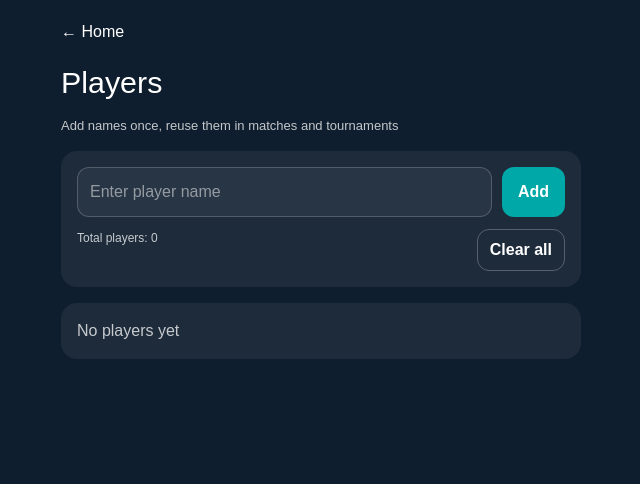
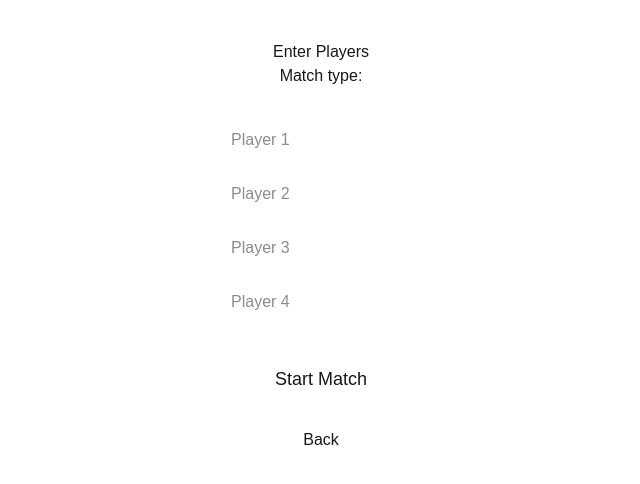
Before and after one commit to DavidBSA/easypadel-score, a Next.js app: page /players in a window 1280 px wide. Shown: the top 484 px of the page, without its empty margins (319-959 px from the left). Built offline with nearby package versions, Linux system fonts and the light colour scheme.

Commit message:
Home screen + player setup flow

```diff
--- a/app/page.tsx
+++ b/app/page.tsx
@@ -1,103 +1,53 @@
-import Link from "next/link";
+"use client";
 
-const NAVY = "#0F1E2E";
-const TEAL = "#00A8A8";
-const WHITE = "#FFFFFF";
+import { useRouter } from "next/navigation";
 
 export default function Home() {
+  const router = useRouter();
+
   return (
-    <main
-      style={{
-        minHeight: "100vh",
-        background: NAVY,
-        color: WHITE,
-        fontFamily: "Arial",
-        display: "flex",
-        justifyContent: "center",
-        padding: 20,
-      }}
-    >
-      <div
-        style={{
-          width: "100%",
-          maxWidth: 360,
-          display: "flex",
-          flexDirection: "column",
-          alignItems: "center",
-          justifyContent: "center",
-          textAlign: "center",
-          gap: 14,
-        }}
-      >
-        <div
+    <main style={{ textAlign: "center", padding: "40px" }}>
+      <h1>Easy Padel Score</h1>
+
+      <div style={{ marginTop: "40px" }}>
+
+        <button
           style={{
-            width: 76,
-            height: 76,
-            borderRadius: 18,
-            border: "1px solid rgba(255,255,255,0.18)",
-            background: "rgba(255,255,255,0.06)",
-            display: "flex",
-            alignItems: "center",
-            justifyContent: "center",
-            fontWeight: 900,
-            letterSpacing: 1,
+            display: "block",
+            margin: "10px auto",
+            padding: "15px 30px",
+            fontSize: "18px",
           }}
+          onClick={() => router.push("/players?mode=standard")}
         >
-          EPS
-        </div>
+          Start Standard Match
+        </button>
 
-        <h1 style={{ fontSize: "2.2rem", margin: 0, fontWeight: 900 }}>
-          Easy Padel Score
-        </h1>
+        <button
+          style={{
+            display: "block",
+            margin: "10px auto",
+            padding: "15px 30px",
+            fontSize: "18px",
+          }}
+          onClick={() => router.push("/players?mode=mixed")}
+        >
+          Start Mixed Americano
+        </button>
 
-        <div style={{ opacity: 0.78, fontSize: 13, marginBottom: 10 }}>
-          Simple scoring for matches and tournaments
-        </div>
+        <button
+          style={{
+            display: "block",
+            margin: "10px auto",
+            padding: "15px 30px",
+            fontSize: "18px",
+          }}
+          onClick={() => router.push("/players?mode=team")}
+        >
+          Start Team Americano
+        </button>
 
-        <div style={{ width: "100%", display: "grid", gap: 12 }}>
-          <Link href="/match/setup" style={primaryLink}>
-            Standard Match
-          </Link>
-
-          <Link href="/americano/mixed" style={secondaryLink}>
-            Mixed Americano
-          </Link>
-
-          <Link href="/americano/team" style={secondaryLink}>
-            Team Americano
-          </Link>
-        </div>
-
-        <div style={{ opacity: 0.6, fontSize: 12, marginTop: 10 }}>
-          Next up, Americano generator and standings
-        </div>
       </div>
     </main>
   );
 }
-
-const primaryLink: React.CSSProperties = {
-  padding: "16px 18px",
-  fontSize: 17,
-  borderRadius: 14,
-  border: "none",
-  background: TEAL,
-  color: WHITE,
-  cursor: "pointer",
-  fontWeight: 900,
-  textDecoration: "none",
-  display: "block",
-};
-
-const secondaryLink: React.CSSProperties = {
-  padding: "14px 18px",
-  fontSize: 16,
-  borderRadius: 14,
-  border: "1px solid rgba(255,255,255,0.25)",
-  background: "transparent",
-  color: WHITE,
-  cursor: "pointer",
-  fontWeight: 900,
-  textDecoration: "none",
-  display: "block",
-};
--- a/app/players/page.tsx
+++ b/app/players/page.tsx
@@ -1,205 +1,77 @@
 "use client";
 
-import { useEffect, useMemo, useState } from "react";
-import Link from "next/link";
-
-const NAVY = "#0F1E2E";
-const TEAL = "#00A8A8";
-const WHITE = "#FFFFFF";
-
-const POOL_KEY = "eps_player_pool_v1";
-
-function cleanName(s: string) {
-  return s.replace(/\s+/g, " ").trim();
-}
-
-function loadPool(): string[] {
-  if (typeof window === "undefined") return [];
-  try {
-    const raw = localStorage.getItem(POOL_KEY);
-    if (!raw) return [];
-    const parsed = JSON.parse(raw) as unknown;
-    if (!Array.isArray(parsed)) return [];
-    return parsed.filter((x) => typeof x === "string").map(cleanName).filter(Boolean);
-  } catch {
-    return [];
-  }
-}
-
-function savePool(pool: string[]) {
-  if (typeof window === "undefined") return;
-  localStorage.setItem(POOL_KEY, JSON.stringify(pool));
-}
+import { useState } from "react";
+import { useRouter, useSearchParams } from "next/navigation";
 
 export default function PlayersPage() {
-  const [pool, setPool] = useState<string[]>([]);
-  const [name, setName] = useState("");
+  const router = useRouter();
+  const searchParams = useSearchParams();
 
-  useEffect(() => {
-    setPool(loadPool());
-  }, []);
+  const mode = searchParams.get("mode");
 
-  const sorted = useMemo(() => {
-    const unique = Array.from(new Set(pool.map(cleanName).filter(Boolean)));
-    unique.sort((a, b) => a.localeCompare(b));
-    return unique;
-  }, [pool]);
+  const [players, setPlayers] = useState([
+    "",
+    "",
+    "",
+    ""
+  ]);
 
-  function addPlayer() {
-    const n = cleanName(name);
-    if (!n) return;
-    const next = Array.from(new Set([...pool, n]));
-    setPool(next);
-    savePool(next);
-    setName("");
+  function updatePlayer(index: number, value: string) {
+    const updated = [...players];
+    updated[index] = value;
+    setPlayers(updated);
   }
 
-  function removePlayer(n: string) {
-    const next = pool.filter((x) => x !== n);
-    setPool(next);
-    savePool(next);
-  }
-
-  function clearAll() {
-    setPool([]);
-    savePool([]);
+  function startMatch() {
+    router.push("/match");
   }
 
   return (
-    <main
-      style={{
-        minHeight: "100vh",
-        background: NAVY,
-        color: WHITE,
-        fontFamily: "Arial",
-        padding: 20,
-        display: "flex",
-        justifyContent: "center",
-      }}
-    >
-      <div style={{ width: "100%", maxWidth: 520 }}>
-        <div style={{ marginBottom: 16 }}>
-          <Link href="/" style={{ color: WHITE }}>
-            ← Home
-          </Link>
-        </div>
+    <main style={{ textAlign: "center", padding: "40px" }}>
+      <h1>Enter Players</h1>
 
-        <h1 style={{ fontSize: "1.9rem", marginBottom: 10 }}>Players</h1>
-        <div style={{ opacity: 0.75, marginBottom: 16, fontSize: 13 }}>
-          Add names once, reuse them in matches and tournaments
-        </div>
+      <p>Match type: {mode}</p>
 
-        <div
-          style={{
-            background: "rgba(255,255,255,0.06)",
-            borderRadius: 16,
-            padding: 16,
-            marginBottom: 16,
-          }}
-        >
-          <div style={{ display: "flex", gap: 10 }}>
+      <div style={{ marginTop: "30px" }}>
+        {players.map((player, index) => (
+          <div key={index} style={{ marginBottom: "10px" }}>
             <input
-              value={name}
-              onChange={(e) => setName(e.target.value)}
-              placeholder="Enter player name"
+              type="text"
+              placeholder={`Player ${index + 1}`}
+              value={player}
+              onChange={(e) => updatePlayer(index, e.target.value)}
               style={{
-                flex: 1,
-                width: "100%",
-                boxSizing: "border-box",
-                padding: 12,
-                borderRadius: 12,
-                border: "1px solid rgba(255,255,255,0.2)",
-                background: "rgba(255,255,255,0.05)",
-                color: WHITE,
-                outline: "none",
-              }}
-              onKeyDown={(e) => {
-                if (e.key === "Enter") addPlayer();
+                padding: "10px",
+                fontSize: "16px",
+                width: "200px"
               }}
             />
-            <button
-              onClick={addPlayer}
-              style={{
-                padding: "12px 16px",
-                borderRadius: 12,
-                border: "none",
-                background: TEAL,
-                color: WHITE,
-                fontWeight: 800,
-                cursor: "pointer",
-                whiteSpace: "nowrap",
-              }}
-            >
-              Add
-            </button>
           </div>
+        ))}
+      </div>
 
-          <div style={{ marginTop: 12, display: "flex", justifyContent: "space-between" }}>
-            <div style={{ opacity: 0.75, fontSize: 12 }}>
-              Total players: {sorted.length}
-            </div>
-            <button
-              onClick={clearAll}
-              style={{
-                padding: "8px 12px",
-                borderRadius: 12,
-                border: "1px solid rgba(255,255,255,0.25)",
-                background: "transparent",
-                color: WHITE,
-                fontWeight: 700,
-                cursor: "pointer",
-              }}
-            >
-              Clear all
-            </button>
-          </div>
-        </div>
+      <button
+        onClick={startMatch}
+        style={{
+          marginTop: "20px",
+          padding: "12px 25px",
+          fontSize: "18px"
+        }}
+      >
+        Start Match
+      </button>
 
-        <div
-          style={{
-            background: "rgba(255,255,255,0.06)",
-            borderRadius: 16,
-            padding: 16,
-          }}
-        >
-          {sorted.length === 0 ? (
-            <div style={{ opacity: 0.75 }}>No players yet</div>
-          ) : (
-            <div style={{ display: "grid", gap: 10 }}>
-              {sorted.map((p) => (
-                <div
-                  key={p}
-                  style={{
-                    display: "flex",
-                    justifyContent: "space-between",
-                    alignItems: "center",
-                    padding: 12,
-                    borderRadius: 12,
-                    border: "1px solid rgba(255,255,255,0.14)",
-                    background: "rgba(255,255,255,0.03)",
-                  }}
-                >
-                  <div style={{ fontWeight: 700 }}>{p}</div>
-                  <button
-                    onClick={() => removePlayer(p)}
-                    style={{
-                      padding: "8px 12px",
-                      borderRadius: 12,
-                      border: "1px solid rgba(255,255,255,0.25)",
-                      background: "transparent",
-                      color: WHITE,
-                      fontWeight: 700,
-                      cursor: "pointer",
-                    }}
-                  >
-                    Remove
-                  </button>
-                </div>
-              ))}
-            </div>
-          )}
-        </div>
-      </div>
+      <br />
+
+      <button
+        onClick={() => router.push("/")}
+        style={{
+          marginTop: "15px",
+          padding: "8px 20px"
+        }}
+      >
+        Back
+      </button>
     </main>
   );
 }
```
